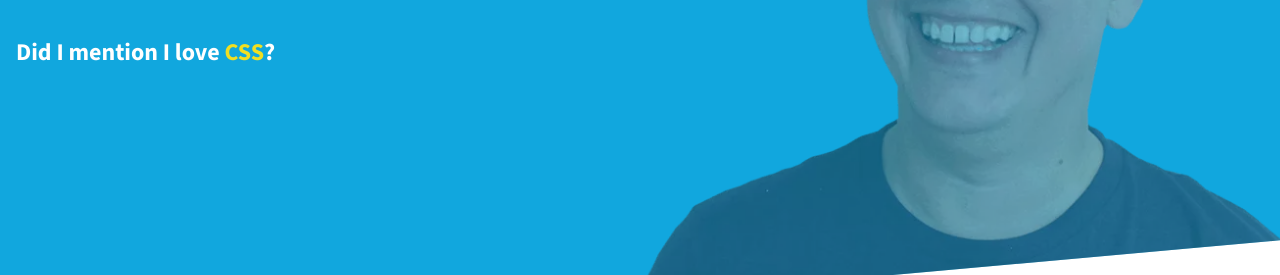
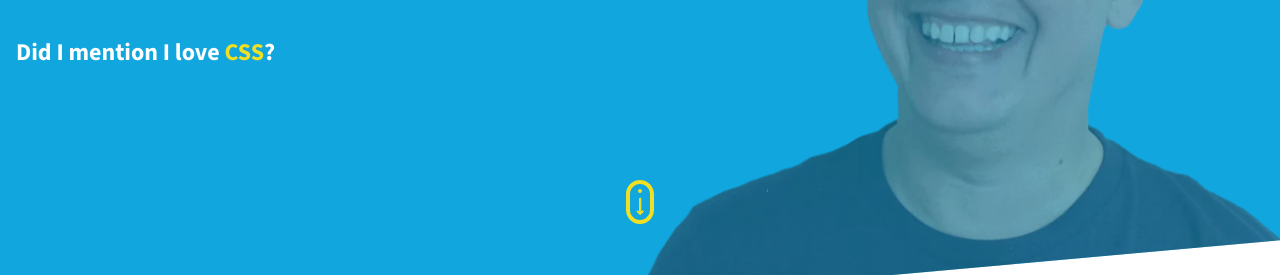
Before and after one commit to perryharlock/perryharlock, a Next.js app: page / in a window 1280 px wide. Shown: the part 515-790 px from the top of the page. Built offline with nearby package versions, Linux system fonts and the light colour scheme.

Commit message:
finish Hero

```diff
--- a/app/globals.css
+++ b/app/globals.css
@@ -63,6 +63,9 @@
   .bg-scroll-up {
     background-image: url("/scroll-up.svg");
   }
+  .bg-scroll-down {
+    background-image: url("/scroll-down.svg");
+  }
   .bg-github {
     background-image: url("/github.svg");
     background-color: var(--color-white);
--- a/components/Header.tsx
+++ b/components/Header.tsx
@@ -1,4 +1,5 @@
 import { twMerge } from "tailwind-merge";
+import Image from "next/image";
 
 export const Header = () => {
   const menuItems = [
@@ -50,10 +51,12 @@ export const Header = () => {
   return (
     <header id="top" className="py-[15px] pb-0 md:py-[40px] md:pb-0 bg-blue-500">
       <div className="container-auto md:flex md:justify-between">
-        <img
+        <Image
           className="block w-[50px] h-[46px] my-0 mx-auto md:w-[70px] md:h-[65px] md:inline-block md:m-0"
           src="/logo.svg"
           alt="Perry Harlock logo"
+          width="70"
+          height="65"
         />
 
         <nav className="text-center mt-[30px] md:mt-[10px]">
--- a/components/Hero.tsx
+++ b/components/Hero.tsx
@@ -1,4 +1,4 @@
-import { twMerge } from "tailwind-merge";
+import Image from "next/image";
 
 export const Hero = () => {
   return (
@@ -24,20 +24,21 @@ export const Hero = () => {
       </div>
 
       <figure className="animated hero__image absolute right-[-40px] bottom-[-155px] w-[310px] z-10 md:w-3/5 md:right-[-65px] md:bottom-0 lg:w-[675px] xl:right-[-15px]">
-        <picture>
-          <source srcSet="/perry.webp" type="image/webp" />
-          <img
+        <Image
           height="674"
           width="689"
-            src="/perry.png"
+          src="/perry.webp"
           className="w-full"
           alt="A smiling Perry Harlock!"
           loading="eager"
+          priority
         />
-        </picture>
       </figure>
 
-      <a href="#portfolio" className="hero__scroll js-nav__link hidden-xs">
+      <a
+        href="#portfolio"
+        className="absolute hidden md:inline-block left-0 right-0 bottom-[130px] w-full h-[46px] bg-center bg-no-repeat bg-scroll-down animate-pulse"
+      >
         <span className="sr-only">Click to jump to the portfolio section</span>
       </a>
     </section>
```
Lines whose indentation alone changed are shown as unchanged.
